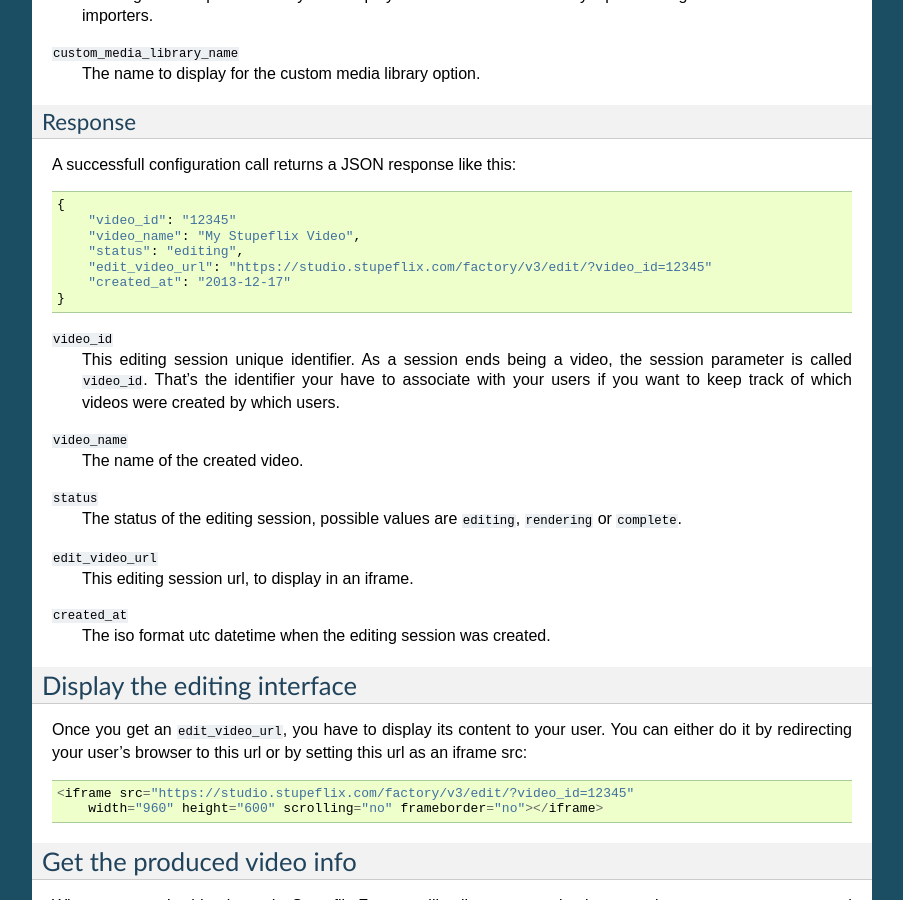
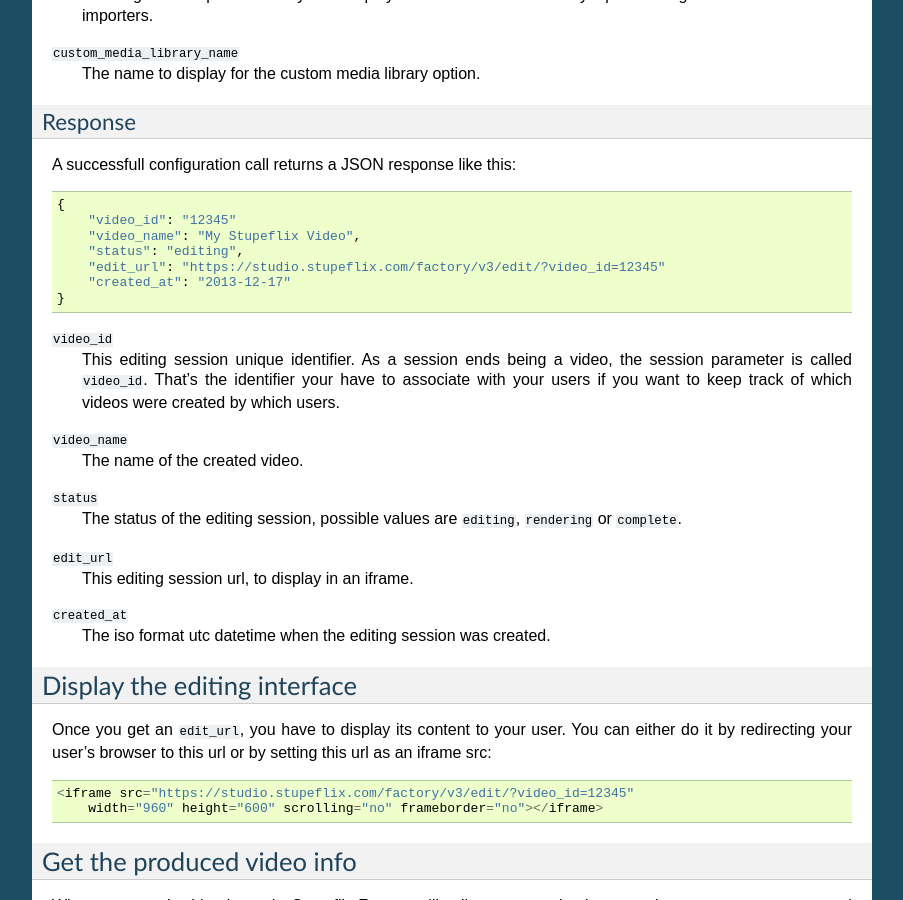
Before and after one commit to Stupeflix/stupeflix-factory-doc, a Sphinx documentation site: the page built from docs/getting_started.rst, in a window 1280 px wide and 900 px high, scrolled down 1714 px. Shown: the whole window, without its empty margins (198-1101 px from the left). Built offline with Sphinx 7.4.7, drawn with Linux system fonts in a browser that asks for light colours.

Commit message:
edit_video_url -> edit_url

```diff
--- a/docs/getting_started.rst
+++ b/docs/getting_started.rst
@@ -93,7 +93,7 @@ A successfull configuration call returns a JSON response like this::
         "video_id": "12345"
         "video_name": "My Stupeflix Video",
         "status": "editing",
-        "edit_video_url": "https://studio.stupeflix.com/factory/v3/edit/?video_id=12345"
+        "edit_url": "https://studio.stupeflix.com/factory/v3/edit/?video_id=12345"
         "created_at": "2013-12-17"
     }
 
@@ -108,7 +108,7 @@ A successfull configuration call returns a JSON response like this::
 ``status``
     The status of the editing session, possible values are ``editing``, ``rendering`` or ``complete``.
 
-``edit_video_url``
+``edit_url``
     This editing session url, to display in an iframe.
 
 ``created_at``
@@ -118,7 +118,7 @@ A successfull configuration call returns a JSON response like this::
 Display the editing interface
 -----------------------------
 
-Once you get an ``edit_video_url``, you have to display its content to your user.
+Once you get an ``edit_url``, you have to display its content to your user.
 You can either do it by redirecting your user's browser to this url or by setting this url as an iframe src::
 
     <iframe src="https://studio.stupeflix.com/factory/v3/edit/?video_id=12345"
```
